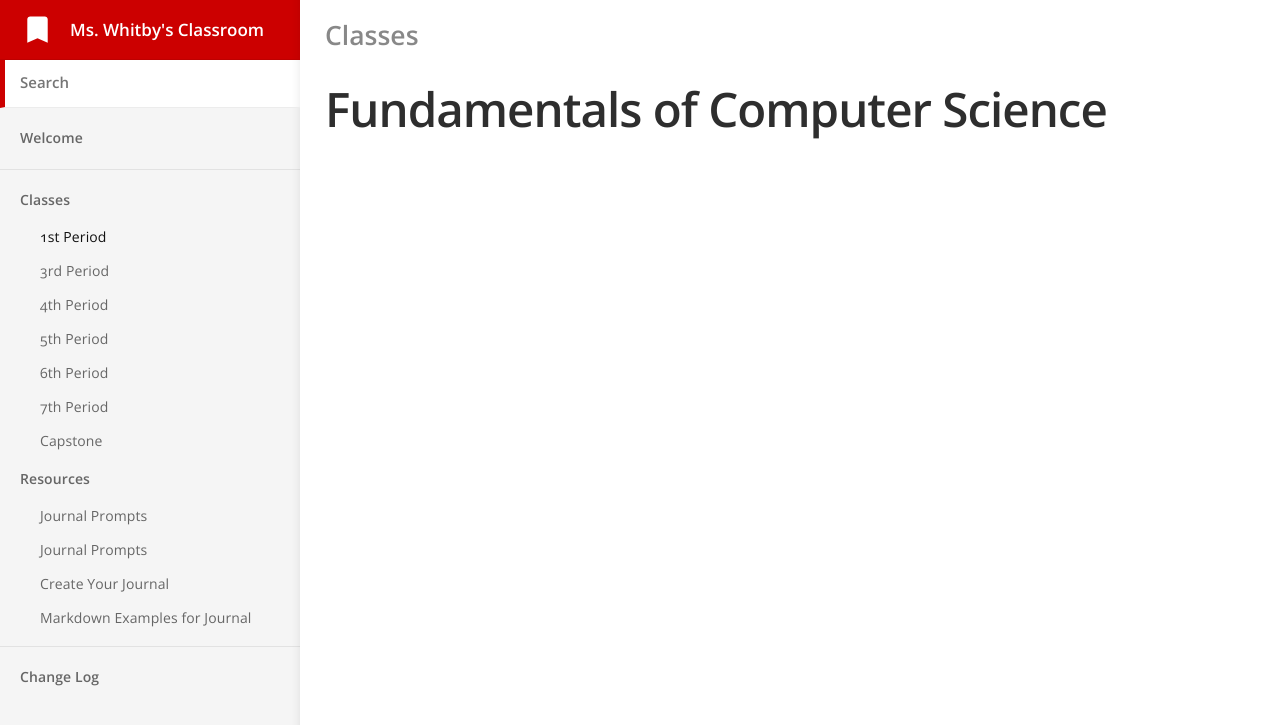
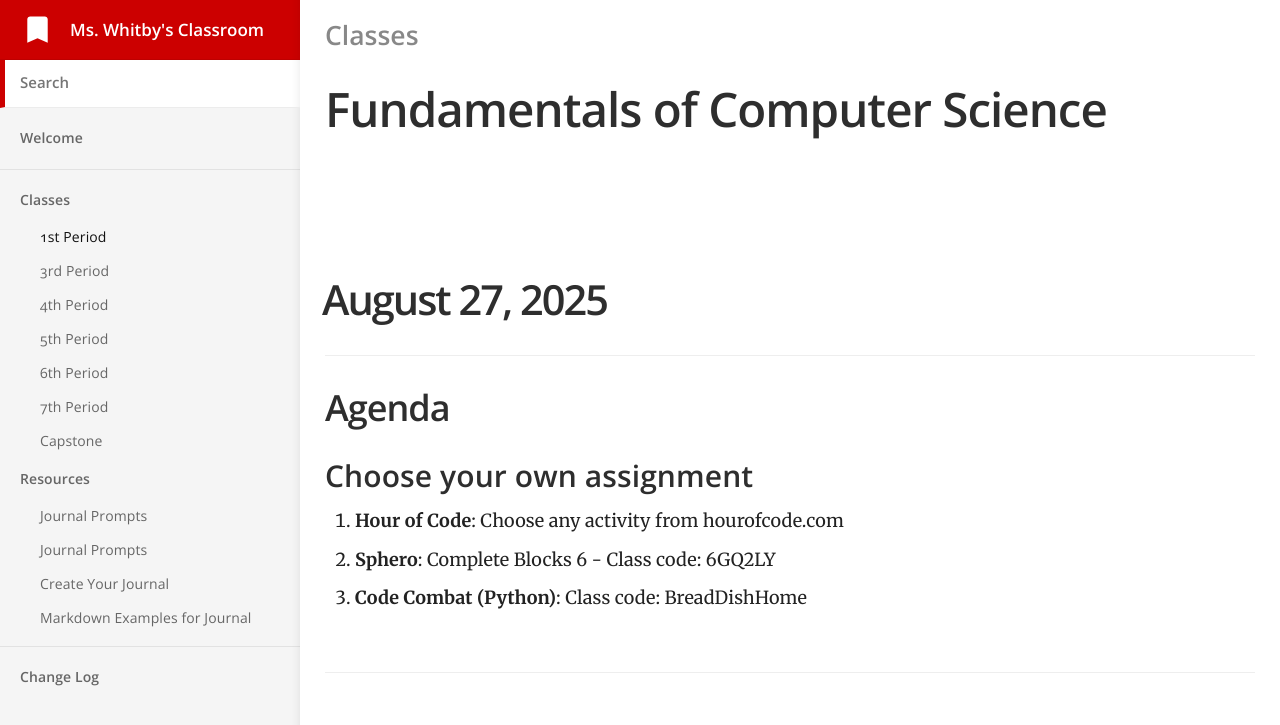
Before and after one commit to mswhitby/classroom, a Jekyll site: the page built from _docs/classes/1st.md, in a window 1280 px wide. Shown: the top 725 px of the page. Built offline with Jekyll 4.4.1, drawn with Linux system fonts in a browser that asks for light colours.

Commit message:
Updated lessons

```diff
--- a/_docs/classes/1st.md
+++ b/_docs/classes/1st.md
@@ -4,3 +4,15 @@ subtitle: Fundamentals of Computer Science
 category: Classes
 order: 1
 ---
+
+# August 27, 2025
+
+## Agenda
+
+### Choose your own assignment
+
+ 1. **Hour of Code**: Choose any activity from hourofcode.com
+ 2. **Sphero**: Complete Blocks 6 - Class code: 6GQ2LY
+ 3. **Code Combat (Python)**: Class code: BreadDishHome
+
+----
```
